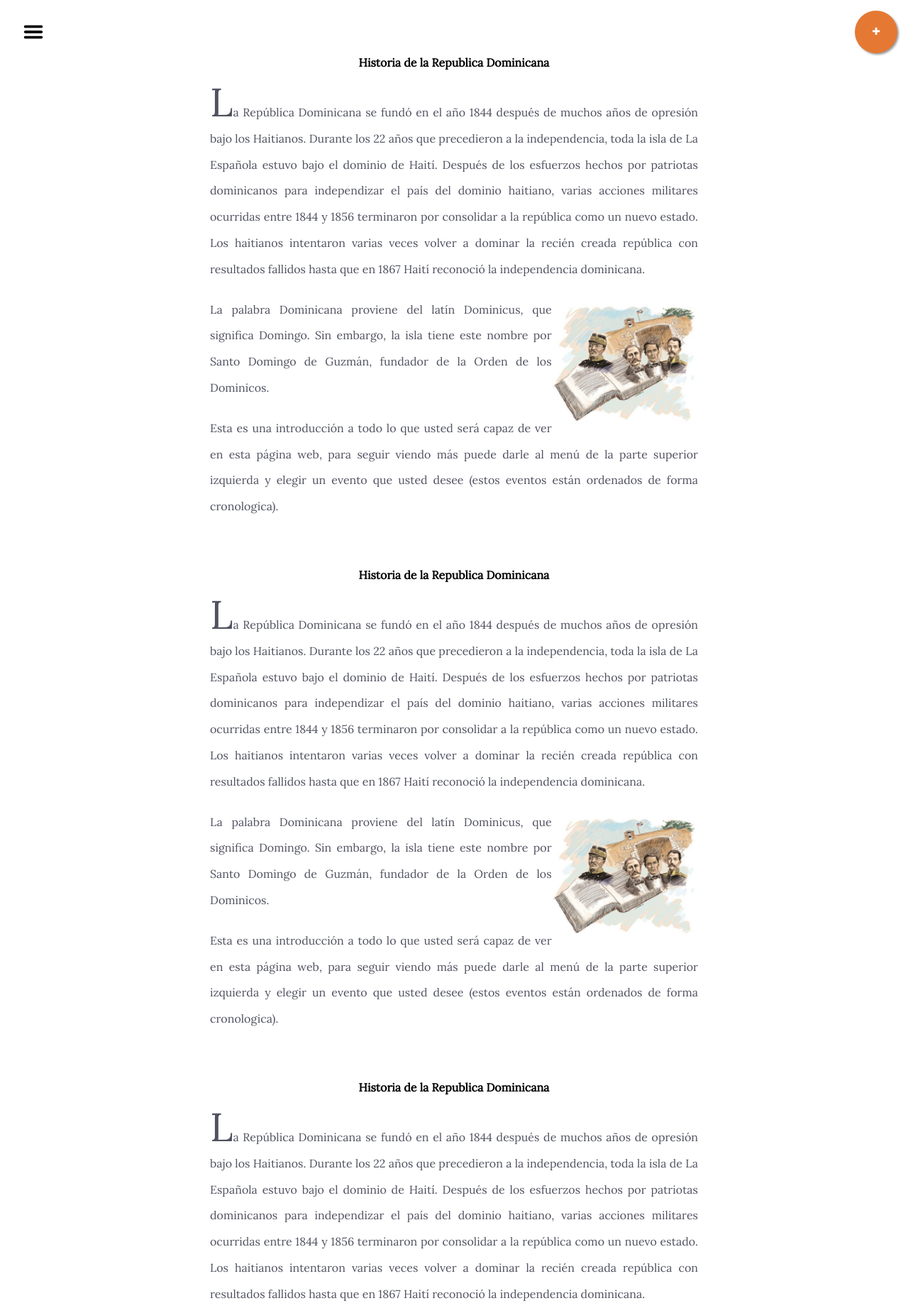
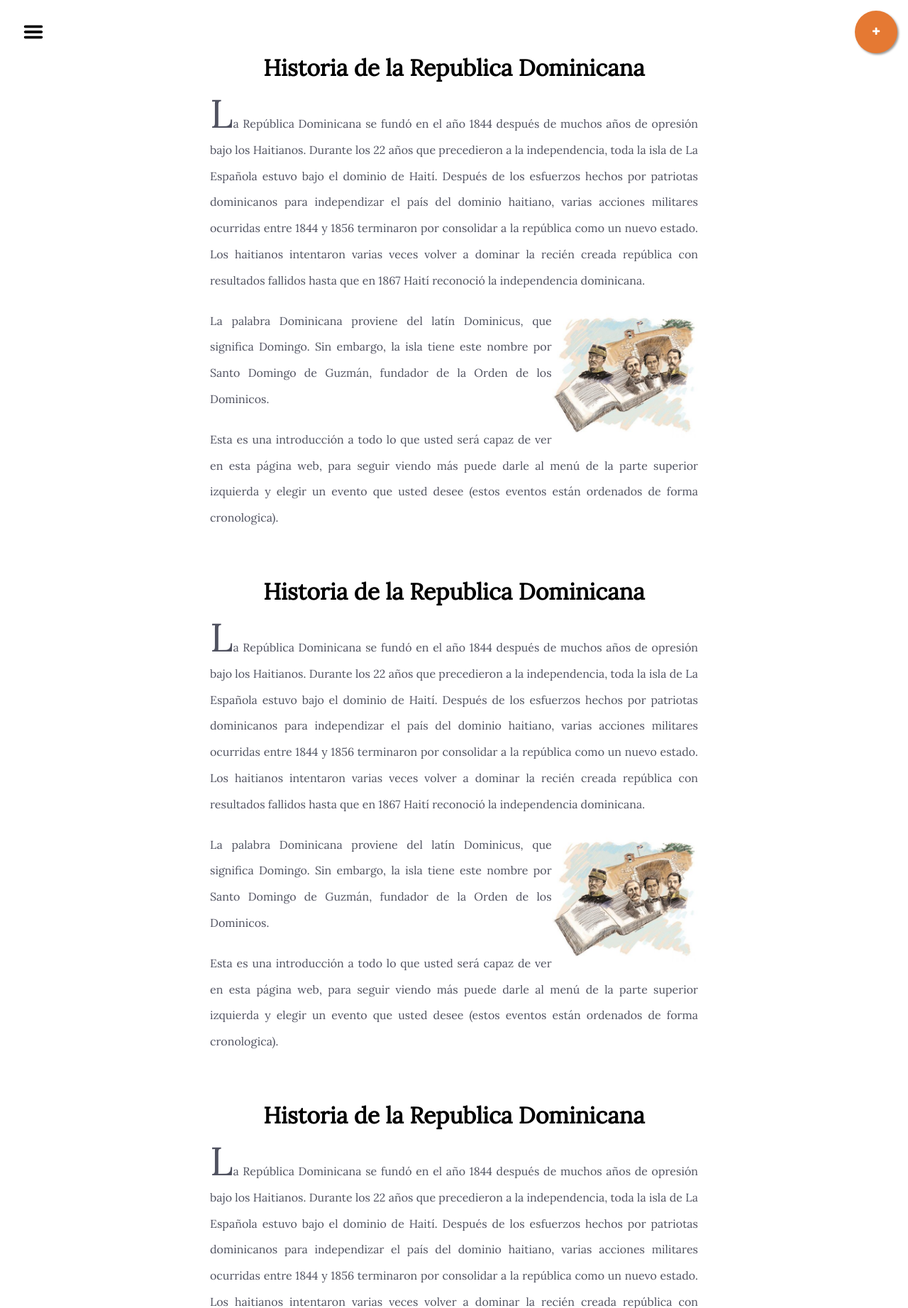
Before and after one commit to Hamil1/historiaDominicana, a PHP site: page / in a window 1280 px wide. Shown: the top 1843 px of the page at 71% size. Run offline with PHP 8.4, Linux system fonts and the light colour scheme; some libraries are stand-ins or nearby versions.

Commit message:
tamaño de las letras del titutlo (2rem)

```diff
--- a/css/Style.css
+++ b/css/Style.css
@@ -199,3 +199,7 @@ button.acceder:focus{
 div.contenedorAcceder{
     padding: 15px;
 }
+
+div.letras h2{
+    font-size: 2rem;
+}
```
